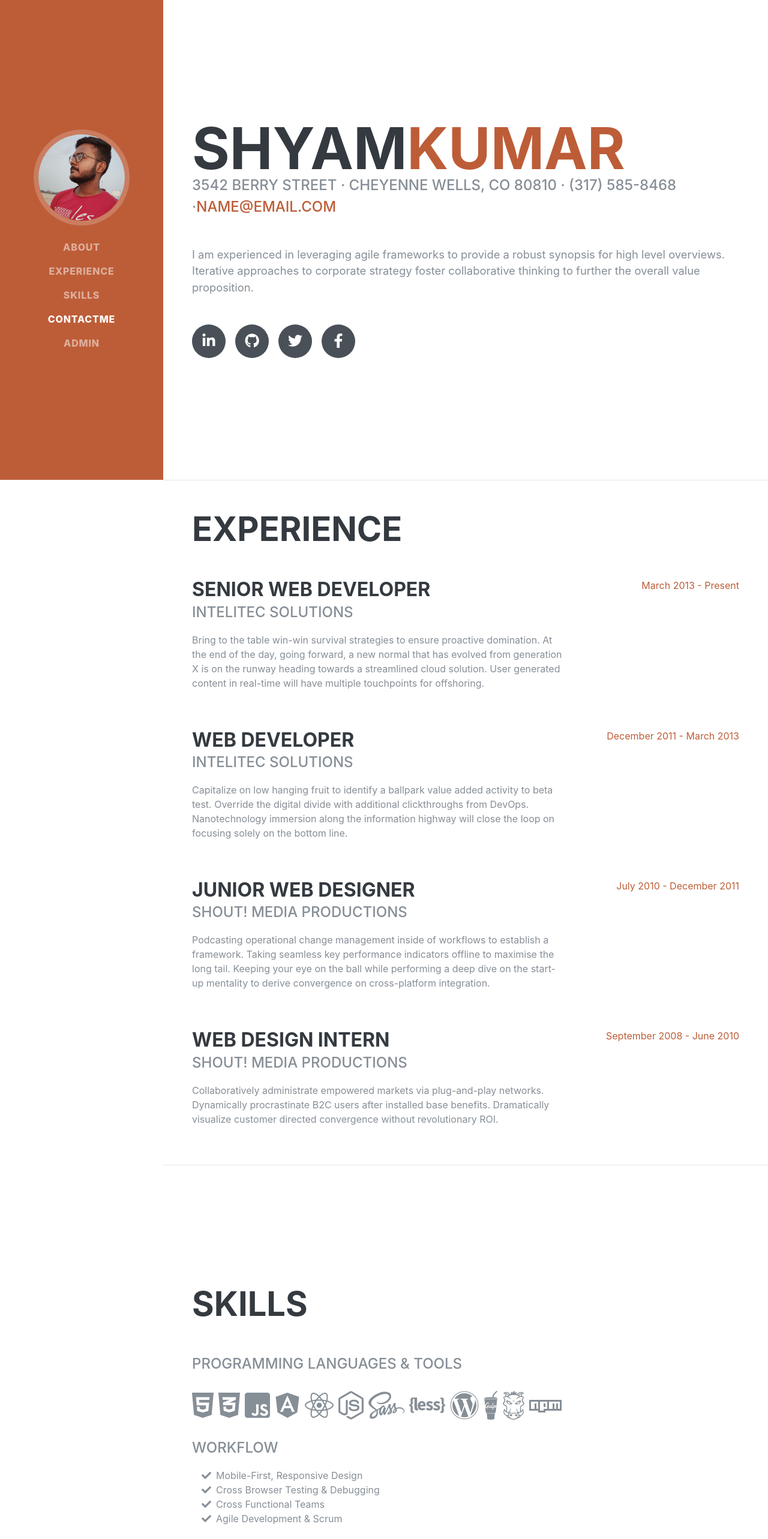
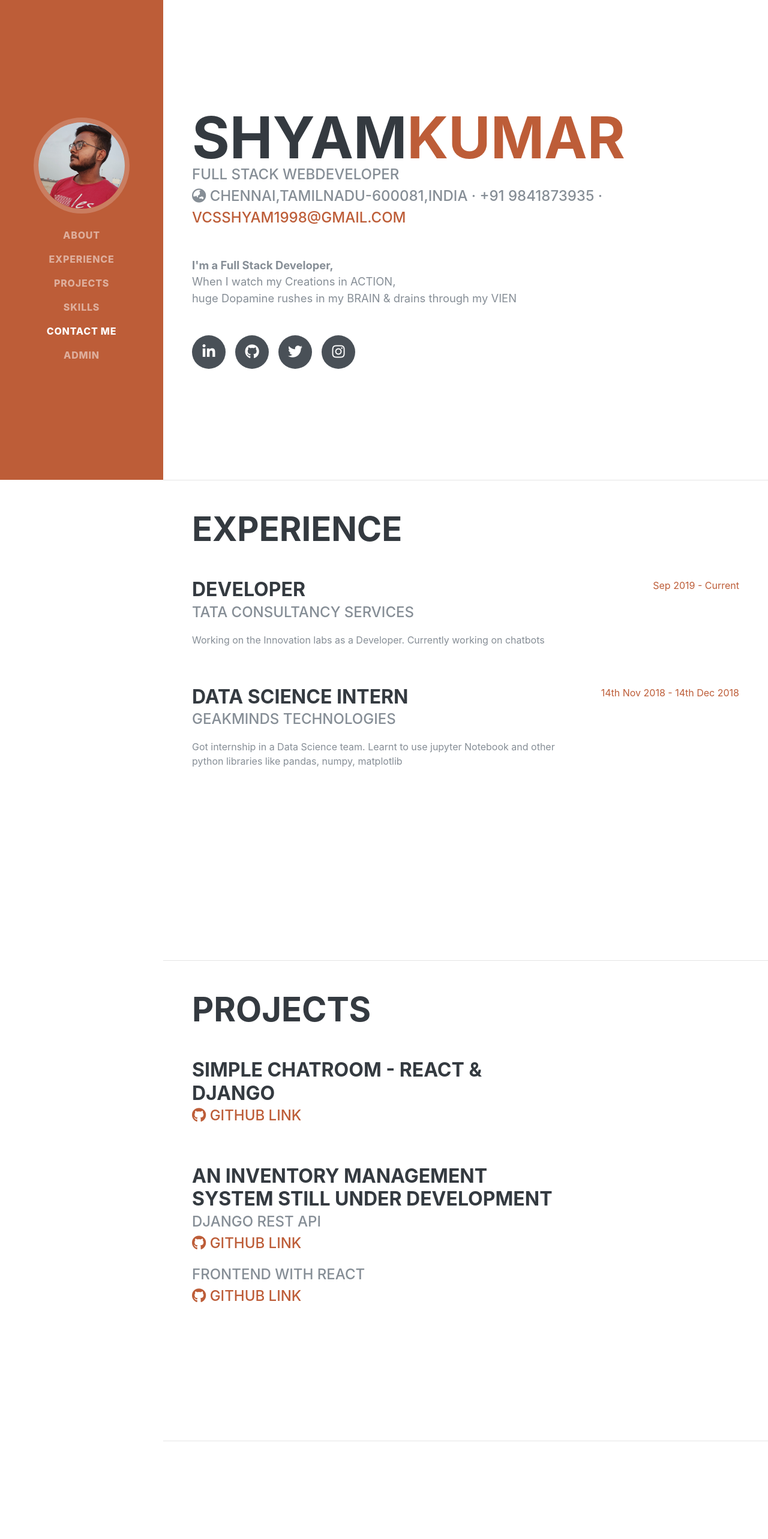
Before and after one commit to 5hy4m/My-Portfolio, a React (Create React App) app: page / in a window 1280 px wide. Shown: the top 2566 px of the page at 60% size. Built offline with nearby package versions, Linux system fonts and the light colour scheme; a web font is replaced by a local one.

Commit message:
Added all the details but yet to perform Form validation

```diff
--- a/src/Components/App.js
+++ b/src/Components/App.js
@@ -5,6 +5,7 @@ import Skills from './Skills'
 import Form from './FormFunc'
 import Admin from './Admin'
 import LoginModal from './LoginModal'
+import Projects from './Projects'
 // import { FirebaseDatabaseProvider } from "@react-firebase/database";
 
 function App() {
@@ -62,10 +63,13 @@ const [admin, toggleAdmin] = useState(false)
                             <a className="nav-link js-scroll-trigger" href="#experience">Experience</a>
                         </li>
                         <li className="nav-item">
+                            <a className="nav-link js-scroll-trigger" href="#projects">Projects</a>
+                        </li>
+                        <li className="nav-item">
                             <a className="nav-link js-scroll-trigger" href="#skills">Skills</a>
                         </li>
                         <li className="nav-item">
-                            <a className="nav-link js-scroll-trigger" href="#contactme">contactme</a>
+                            <a className="nav-link js-scroll-trigger" href="#contactme">contact me</a>
                         </li>
                         <li className="nav-item">
                             <a onClick={handleLogin} data-toggle="modal" data-target="#LoginModal" className="nav-link js-scroll-trigger" href="#admin">ADMIN</a>
@@ -78,6 +82,9 @@ const [admin, toggleAdmin] = useState(false)
             <hr className="m-0" />
             <Experience />
             <hr className="m-0" />
+            <Projects/>
+            <hr className="m-0" />
+
             <Skills />
             <hr className="m-0" />
             <Form/>
--- a/src/Components/Experience.js
+++ b/src/Components/Experience.js
@@ -10,59 +10,27 @@ function Experience() {
                 <div
                     className="resume-item d-flex flex-column flex-md-row justify-content-between mb-5">
                     <div className="resume-content">
-                        <h3 className="mb-0">Senior Web Developer</h3>
-                        <div className="subheading mb-3">Intelitec Solutions</div>
-                        <p>Bring to the table win-win survival strategies to ensure proactive
-                            domination. At the end of the day, going forward, a new normal that has evolved
-                            from generation X is on the runway heading towards a streamlined cloud solution.
-                            User generated content in real-time will have multiple touchpoints for
-                            offshoring.</p>
+                        <h3 className="mb-0">Developer</h3>
+                        <div className="subheading mb-3">Tata Consultancy Services</div>
+                        <p>Working on the Innovation labs as a Developer. Currently working on chatbots</p>
                     </div>
                     <div className="resume-date text-md-right">
-                        <span className="text-primary">March 2013 - Present</span>
+                        <span className="text-primary">Sep 2019 - Current</span>
                     </div>
                 </div>
                 <div
                     className="resume-item d-flex flex-column flex-md-row justify-content-between mb-5">
                     <div className="resume-content">
-                        <h3 className="mb-0">Web Developer</h3>
-                        <div className="subheading mb-3">Intelitec Solutions</div>
-                        <p>Capitalize on low hanging fruit to identify a ballpark value added activity
-                            to beta test. Override the digital divide with additional clickthroughs from
-                            DevOps. Nanotechnology immersion along the information highway will close the
-                            loop on focusing solely on the bottom line.</p>
+                        <h3 className="mb-0">Data Science Intern</h3>
+                        <div className="subheading mb-3">GeakMinds Technologies</div>
+                        <p>Got internship in a Data Science team. Learnt to use jupyter Notebook and other python libraries like pandas,
+                            numpy, matplotlib</p>
                     </div>
                     <div className="resume-date text-md-right">
-                        <span className="text-primary">December 2011 - March 2013</span>
+                        <span className="text-primary">14th Nov 2018 - 14th Dec 2018</span>
                     </div>
                 </div>
-                <div
-                    className="resume-item d-flex flex-column flex-md-row justify-content-between mb-5">
-                    <div className="resume-content">
-                        <h3 className="mb-0">Junior Web Designer</h3>
-                        <div className="subheading mb-3">Shout! Media Productions</div>
-                        <p>Podcasting operational change management inside of workflows to establish a
-                            framework. Taking seamless key performance indicators offline to maximise the
-                            long tail. Keeping your eye on the ball while performing a deep dive on the
-                            start-up mentality to derive convergence on cross-platform integration.</p>
-                    </div>
-                    <div className="resume-date text-md-right">
-                        <span className="text-primary">July 2010 - December 2011</span>
-                    </div>
-                </div>
-                <div
-                    className="resume-item d-flex flex-column flex-md-row justify-content-between">
-                    <div className="resume-content">
-                        <h3 className="mb-0">Web Design Intern</h3>
-                        <div className="subheading mb-3">Shout! Media Productions</div>
-                        <p>Collaboratively administrate empowered markets via plug-and-play networks.
-                            Dynamically procrastinate B2C users after installed base benefits. Dramatically
-                            visualize customer directed convergence without revolutionary ROI.</p>
-                    </div>
-                    <div className="resume-date text-md-right">
-                        <span className="text-primary">September 2008 - June 2010</span>
-                    </div>
-                </div>
+
             </div>
         </section>
     )
--- a/src/Components/FirstSection.js
+++ b/src/Components/FirstSection.js
@@ -7,22 +7,25 @@ function FirstSection() {
           <h1 className="mb-0">Shyam
             <span className="text-primary">Kumar</span>
           </h1>
-          <div className="subheading mb-5">3542 Berry Street · Cheyenne Wells, CO 80810 · (317) 585-8468 ·
-            <a href="mailto:name@email.com">name@email.com</a>
+          <div className="subheading ">Full Stack WebDeveloper
+          </div> <div className="subheading mb-5"><i class="fas fa-globe-asia"></i> Chennai,TamilNadu-600081,India · +91 9841873935 ·
+            <a href="mailto:name@email.com"> vcsshyam1998@gmail.com</a>
           </div>
-          <p className="lead mb-5">I am experienced in leveraging agile frameworks to provide a robust synopsis for high level overviews. Iterative approaches to corporate strategy foster collaborative thinking to further the overall value proposition.</p>
+          <p className="lead mb-5"><b>I'm a Full Stack Developer,</b><br/>
+           When I watch my Creations in ACTION, <br/>
+           huge Dopamine rushes in my BRAIN & drains through my VIEN</p>
           <div className="social-icons">
-            <a href="#">
+            <a href="https://www.linkedin.com/in/5hy4m/">
               <i className="fab fa-linkedin-in" />
             </a>
-            <a href="#">
+            <a href="https://github.com/5hy4m">
               <i className="fab fa-github" />
             </a>
-            <a href="#">
+            <a href="https://twitter.com/5hy4mkum4r">
               <i className="fab fa-twitter" />
             </a>
-            <a href="#">
-              <i className="fab fa-facebook-f" />
+            <a href="https://www.instagram.com/5hy4m_kum4r/">
+              <i className="fab fa-instagram" />
             </a>
           </div>
         </div>
--- /dev/null
+++ b/src/Components/Projects.js
@@ -0,0 +1,37 @@
+import React from 'react';
+
+const Projects = () => {
+    return (
+        <section
+            className="resume-section p-3 p-lg-5 d-flex justify-content-center"
+            id="projects">
+            <div className="w-100">
+                <h2 className="mb-5">Projects</h2>
+                <div
+                    className="resume-item d-flex flex-column flex-md-row justify-content-between mb-5">
+                    <div className="resume-content">
+                        <h3 className="mb-0">Simple ChatRoom - React & Django</h3>
+                        <div className="subheading mb-3"><a href="https://github.com/5hy4m/ChatRoom "><i className="fab fa-github" />   Github Link</a> </div>
+                    </div>
+                    <div className="resume-date text-md-right">
+                    </div>
+                </div>
+                <div
+                    className="resume-item d-flex flex-column flex-md-row justify-content-between mb-5">
+                    <div className="resume-content">
+                        <h3 className="mb-0">An Inventory Management System Still under development</h3>
+                        <div className="subheading">Django REST Api</div>
+                        <div className="subheading mb-3"><a href="https://github.com/5hy4m/ChatRoom "><i className="fab fa-github" />   Github Link</a> </div>
+                            <div className="subheading">Frontend With React</div>
+                            <div className="subheading mb-3"><a href="https://github.com/5hy4m/ChatRoom "><i className="fab fa-github" />   Github Link</a> </div>
+                    </div>
+                    <div className="resume-date text-md-right">
+                    </div>
+                </div>
+
+            </div>
+        </section>
+    );
+}
+
+export default Projects;
--- a/src/Components/Skills.js
+++ b/src/Components/Skills.js
@@ -14,50 +14,37 @@ function Skills() {
               <i className="fab fa-css3-alt" />
             </li>
             <li className="list-inline-item">
+              <i className="fab fa-bootstrap" />
+            </li>
+            <li className="list-inline-item">
               <i className="fab fa-js-square" />
             </li>
             <li className="list-inline-item">
-              <i className="fab fa-angular" />
+              <i className="fab fa-npm" />
             </li>
             <li className="list-inline-item">
               <i className="fab fa-react" />
             </li>
             <li className="list-inline-item">
-              <i className="fab fa-node-js" />
+              <i className="fab fa-python" />
             </li>
             <li className="list-inline-item">
-              <i className="fab fa-sass" />
+              <i className="fas fa-database" />
             </li>
             <li className="list-inline-item">
-              <i className="fab fa-less" />
+              <i className="fab fa-github" />
             </li>
-            <li className="list-inline-item">
-              <i className="fab fa-wordpress" />
-            </li>
-            <li className="list-inline-item">
-              <i className="fab fa-gulp" />
-            </li>
-            <li className="list-inline-item">
-              <i className="fab fa-grunt" />
-            </li>
-            <li className="list-inline-item">
-              <i className="fab fa-npm" />
-            </li>
+
           </ul>
-          <div className="subheading mb-3">Workflow</div>
           <ul className="fa-ul mb-0">
             <li>
               <i className="fa-li fa fa-check" />
-              Mobile-First, Responsive Design</li>
+              HTML, CSS, Bootstrap, Js, React, React Router, Axios, Redux, ContextApi
+            </li>
             <li>
               <i className="fa-li fa fa-check" />
-              Cross Browser Testing &amp; Debugging</li>
-            <li>
-              <i className="fa-li fa fa-check" />
-              Cross Functional Teams</li>
-            <li>
-              <i className="fa-li fa fa-check" />
-              Agile Development &amp; Scrum</li>
+              Python 3, REST Api, Django 2.0, Django Rest Framework, Sql
+            </li>
           </ul>
         </div>
       </section>
--- a/src/Components/form.css
+++ b/src/Components/form.css
@@ -19,3 +19,7 @@ input{
     background-color: #BD5D38;
     color:white;
 }
+
+html {
+    scroll-behavior: smooth;
+  }
```
